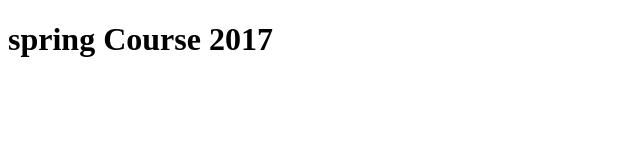
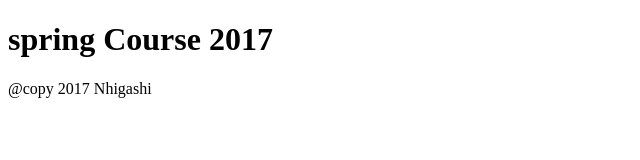
Before and after one commit to HigashiNana/spring2017, a plain HTML site: page day1/index.html in a window 1280 px wide. Shown: the whole page, without its empty margins (0-640 px from the left). Drawn offline with Linux system fonts and the light colour scheme.

Commit message:
add copyright

```diff
--- a/day1/index.html
+++ b/day1/index.html
@@ -11,7 +11,7 @@
   <div class="main">
   </div>
   <div class="footer">
-
+    @copy 2017 Nhigashi
   </div>
   <script src="js/day1.js"></script>
 </body>
```
